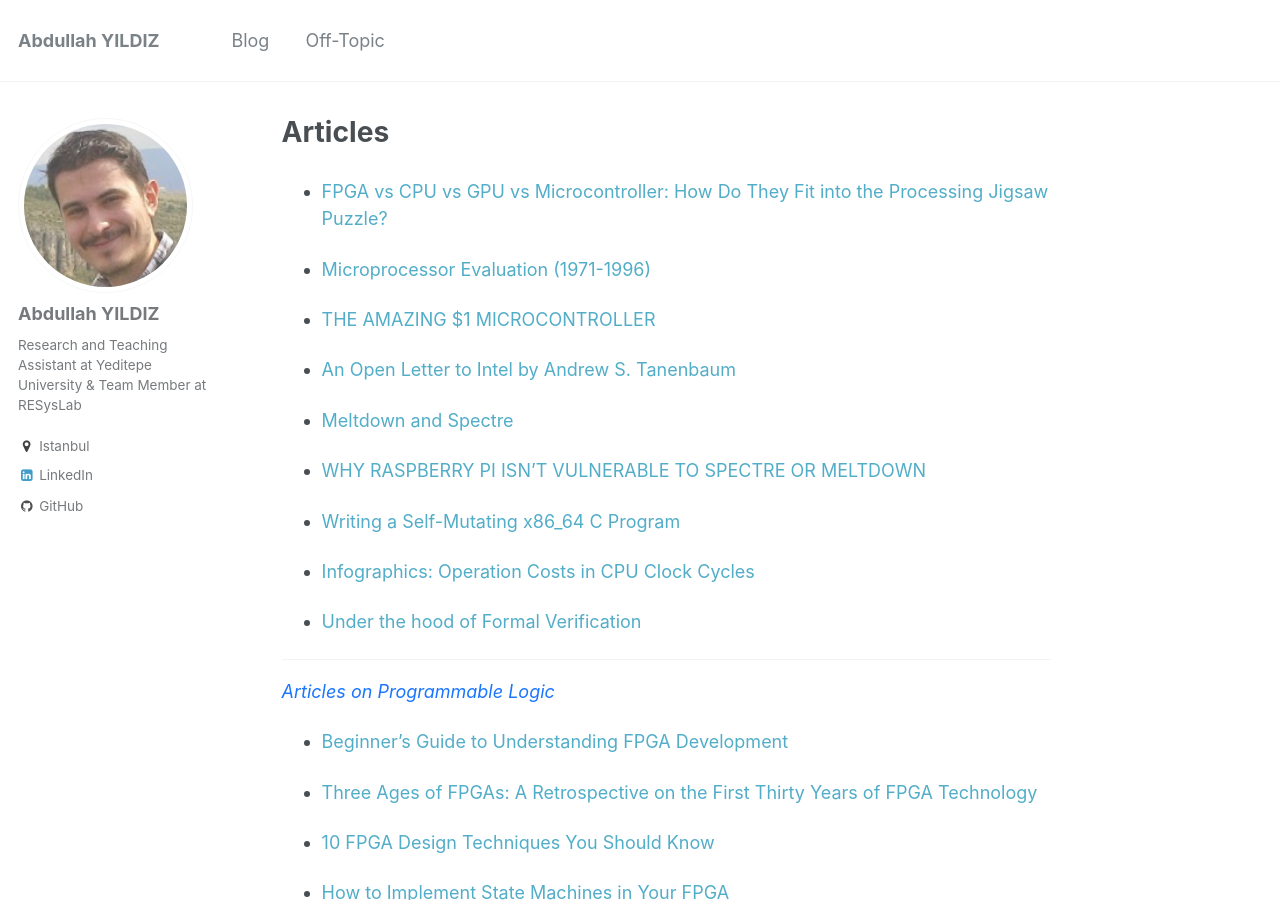
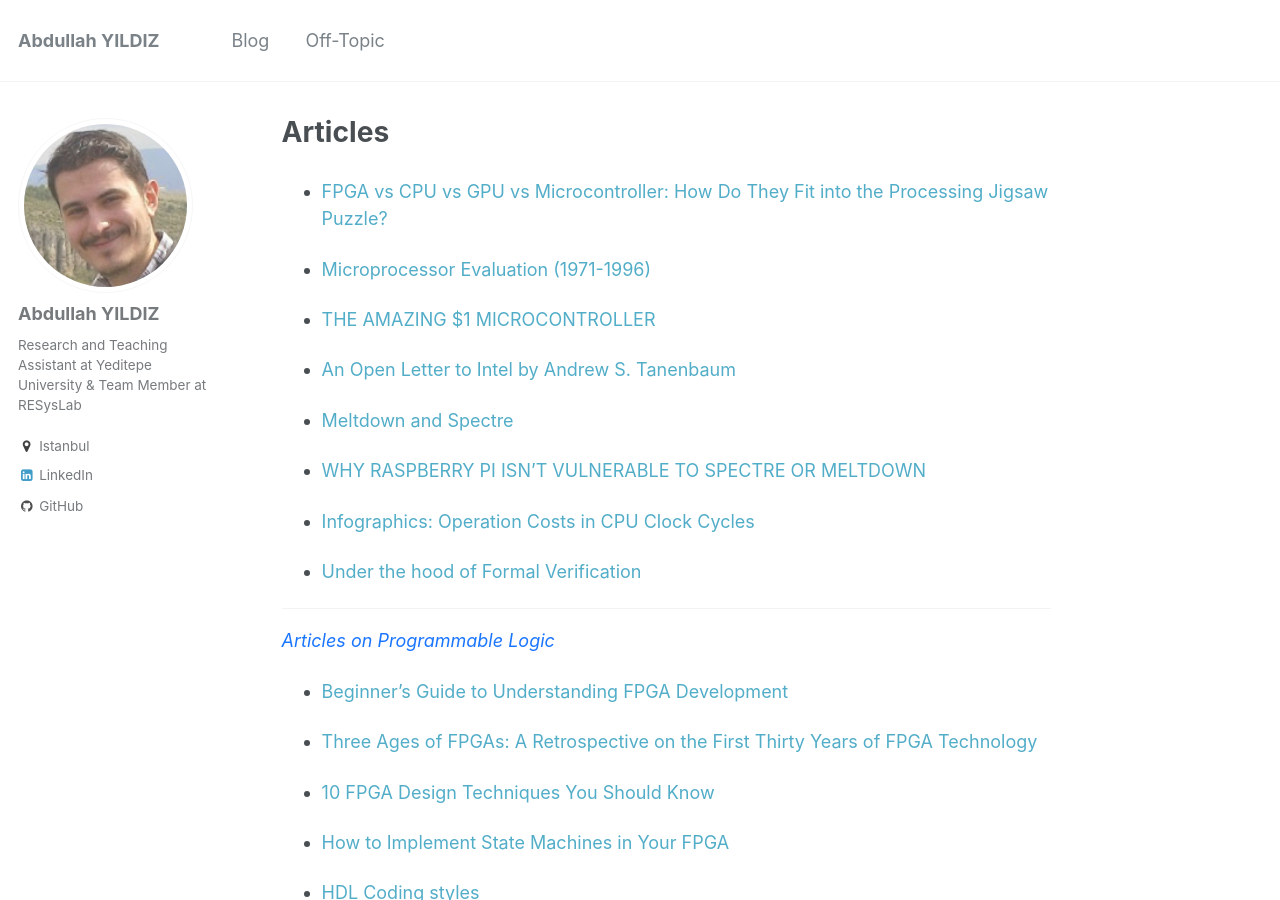
Before and after one commit to abdullahyildiz/abdullahyildiz.github.io, a Jekyll site: the page built from _records/articles.md, in a window 1280 px wide and 900 px high. Built offline with Jekyll 4.4.1, drawn with Linux system fonts in a browser that asks for light colours.

Commit message:
Update articles.md

```diff
--- a/_records/articles.md
+++ b/_records/articles.md
@@ -19,8 +19,6 @@ location: "Istanbul, Turkiye"
 * [Meltdown and Spectre](https://meltdownattack.com/)
 
 * [WHY RASPBERRY PI ISN’T VULNERABLE TO SPECTRE OR MELTDOWN](https://www.raspberrypi.org/blog/why-raspberry-pi-isnt-vulnerable-to-spectre-or-meltdown/)
-
-* [Writing a Self-Mutating x86_64 C Program](https://shanetully.com/2013/12/writing-a-self-mutating-x86_64-c-program/)
 
 * [Infographics: Operation Costs in CPU Clock Cycles](http://ithare.com/infographics-operation-costs-in-cpu-clock-cycles/)
 
```
